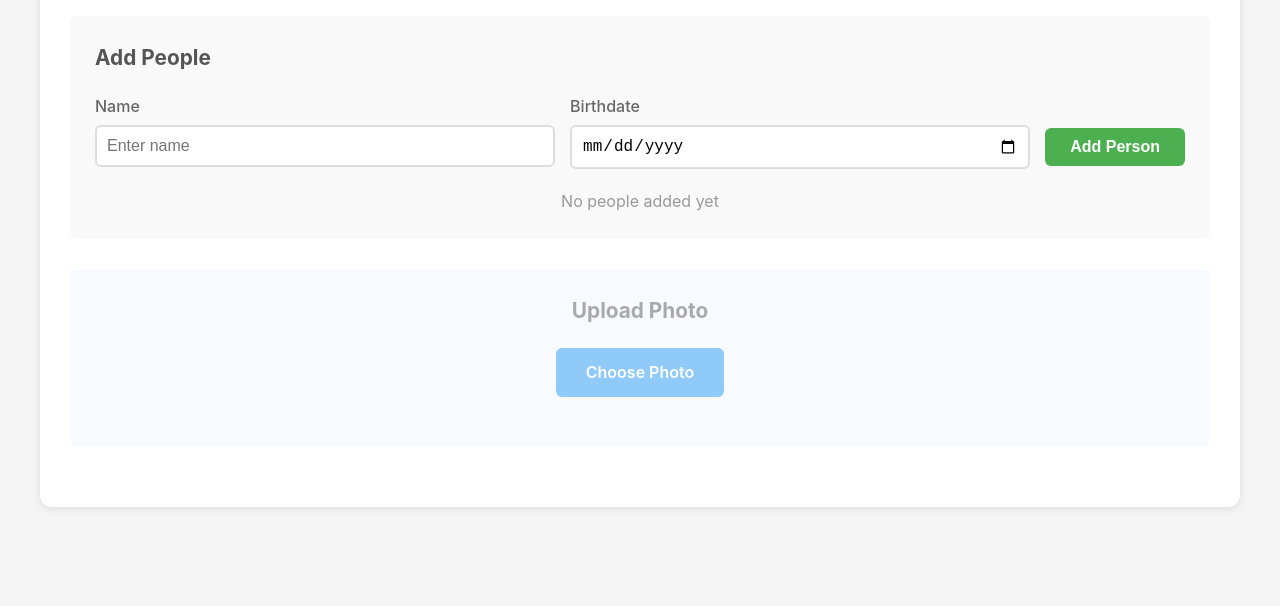
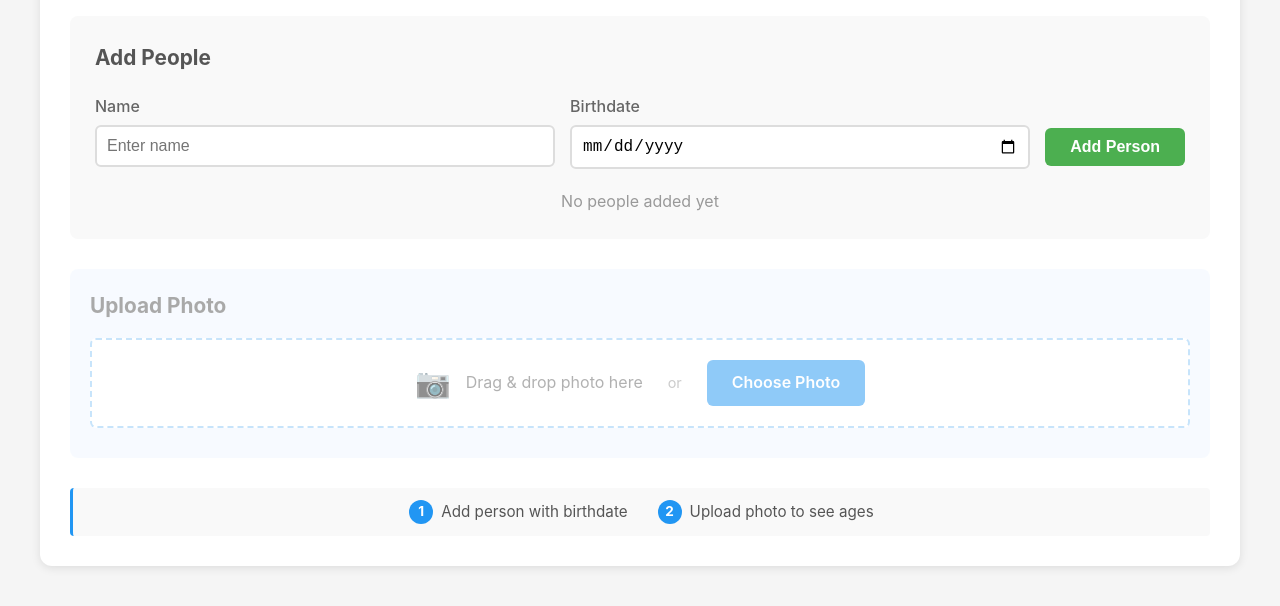
Before and after one commit to pg0/daysold, a plain HTML site: page index.html in a window 1280 px wide. Shown: the part 128-734 px from the top of the page. Drawn offline with Linux system fonts and the light colour scheme.

Commit message:
updated design

```diff
--- a/index.html
+++ b/index.html
@@ -152,10 +152,9 @@
         /* Upload Section */
         .upload-section {
             background: #f0f7ff;
-            padding: 25px;
+            padding: 20px;
             border-radius: 8px;
             margin-bottom: 30px;
-            text-align: center;
         }
 
         .upload-section.disabled {
@@ -165,25 +164,26 @@
 
         .upload-section h2 {
             color: #555;
-            margin-bottom: 20px;
+            margin-bottom: 15px;
             font-size: 1.3rem;
         }
+
 
         .file-input-wrapper {
             position: relative;
             display: inline-block;
             cursor: pointer;
-            margin-bottom: 15px;
         }
 
         .file-input-label {
             display: inline-block;
-            padding: 12px 30px;
+            padding: 10px 25px;
             background: #2196F3;
             color: white;
             border-radius: 6px;
             font-weight: 600;
             transition: background 0.3s;
+            white-space: nowrap;
         }
 
         .file-input-label:hover {
@@ -199,6 +199,7 @@
             margin-top: 10px;
             color: #666;
             font-style: italic;
+            padding-left: 10px;
         }
 
         /* Results Section */
@@ -286,6 +287,85 @@
             text-align: center;
         }
 
+        /* Helper text */
+        .helper-text {
+            background: #f9f9f9;
+            border-left: 3px solid #2196F3;
+            padding: 12px 20px;
+            margin-top: 30px;
+            border-radius: 4px;
+            color: #555;
+            font-size: 0.95rem;
+        }
+
+        .helper-steps {
+            display: flex;
+            gap: 30px;
+            justify-content: center;
+            align-items: center;
+        }
+
+        .helper-step {
+            display: flex;
+            align-items: center;
+            gap: 8px;
+        }
+
+        .step-number {
+            background: #2196F3;
+            color: white;
+            width: 24px;
+            height: 24px;
+            border-radius: 50%;
+            display: flex;
+            align-items: center;
+            justify-content: center;
+            font-weight: bold;
+            font-size: 0.85rem;
+        }
+
+        /* Drag and Drop Styles */
+        .drop-zone {
+            border: 2px dashed #90CAF9;
+            border-radius: 6px;
+            padding: 20px;
+            background: white;
+            transition: all 0.3s ease;
+            cursor: pointer;
+            display: flex;
+            align-items: center;
+            justify-content: center;
+            gap: 15px;
+        }
+
+        .drop-zone.dragover {
+            border-color: #4CAF50;
+            background: #e8f5e9;
+            transform: scale(1.01);
+        }
+
+        .drop-zone-content {
+            display: flex;
+            align-items: center;
+            gap: 15px;
+        }
+
+        .drop-zone-text {
+            color: #666;
+            font-size: 1rem;
+        }
+
+        .drop-zone-icon {
+            font-size: 1.8rem;
+            color: #2196F3;
+        }
+
+        .divider {
+            color: #999;
+            font-size: 0.9rem;
+            padding: 0 10px;
+        }
+
         /* Mobile Responsive */
         @media (max-width: 767px) {
             .container {
@@ -306,6 +386,21 @@
 
             .add-person-btn {
                 width: 100%;
+            }
+
+            .drop-zone-content {
+                flex-direction: column;
+                gap: 10px;
+            }
+
+            .divider {
+                display: none;
+            }
+
+            .helper-steps {
+                flex-direction: column;
+                gap: 15px;
+                align-items: flex-start;
             }
 
             .results-content {
@@ -357,11 +452,18 @@
         <!-- Upload Section -->
         <div class="upload-section disabled" id="upload-section">
             <h2>Upload Photo</h2>
-            <div class="file-input-wrapper">
-                <label class="file-input-label" for="photo-input">
-                    Choose Photo
-                </label>
-                <input type="file" id="photo-input" accept="image/*" onchange="handleImageUpload(this.files[0])">
+            <div class="drop-zone" id="drop-zone">
+                <div class="drop-zone-content">
+                    <div class="drop-zone-icon">📷</div>
+                    <div class="drop-zone-text">Drag & drop photo here</div>
+                    <div class="divider">or</div>
+                    <div class="file-input-wrapper">
+                        <label class="file-input-label" for="photo-input">
+                            Choose Photo
+                        </label>
+                        <input type="file" id="photo-input" accept="image/*" onchange="handleImageUpload(this.files[0])">
+                    </div>
+                </div>
             </div>
             <div class="file-name" id="file-name"></div>
         </div>
@@ -387,6 +489,20 @@
             </div>
             <div class="upload-another">
                 <button onclick="resetUpload()">Upload Another Photo</button>
+            </div>
+        </div>
+
+        <!-- Helper Text -->
+        <div class="helper-text">
+            <div class="helper-steps">
+                <div class="helper-step">
+                    <span class="step-number">1</span>
+                    <span>Add person with birthdate</span>
+                </div>
+                <div class="helper-step">
+                    <span class="step-number">2</span>
+                    <span>Upload photo to see ages</span>
+                </div>
             </div>
         </div>
     </div>
@@ -605,9 +721,66 @@
             document.getElementById('results-section').classList.remove('active');
         }
 
+        // Initialize drag and drop
+        function initializeDragAndDrop() {
+            const dropZone = document.getElementById('drop-zone');
+            const uploadSection = document.getElementById('upload-section');
+
+            // Prevent default drag behaviors
+            ['dragenter', 'dragover', 'dragleave', 'drop'].forEach(eventName => {
+                dropZone.addEventListener(eventName, preventDefaults, false);
+                document.body.addEventListener(eventName, preventDefaults, false);
+            });
+
+            // Highlight drop zone when item is dragged over it
+            ['dragenter', 'dragover'].forEach(eventName => {
+                dropZone.addEventListener(eventName, () => {
+                    if (!uploadSection.classList.contains('disabled')) {
+                        dropZone.classList.add('dragover');
+                    }
+                }, false);
+            });
+
+            ['dragleave', 'drop'].forEach(eventName => {
+                dropZone.addEventListener(eventName, () => {
+                    dropZone.classList.remove('dragover');
+                }, false);
+            });
+
+            // Handle dropped files
+            dropZone.addEventListener('drop', handleDrop, false);
+        }
+
+        function preventDefaults(e) {
+            e.preventDefault();
+            e.stopPropagation();
+        }
+
+        function handleDrop(e) {
+            const uploadSection = document.getElementById('upload-section');
+            if (uploadSection.classList.contains('disabled')) {
+                return;
+            }
+
+            const dt = e.dataTransfer;
+            const files = dt.files;
+
+            if (files.length > 0) {
+                const file = files[0];
+
+                // Check if it's an image
+                if (file.type.startsWith('image/')) {
+                    handleImageUpload(file);
+                } else {
+                    alert('Please drop an image file');
+                }
+            }
+        }
+
         // Initialize the page
         updatePeopleList();
         updateUploadSection();
+        initializeDragAndDrop();
 
         // Set max date for birthdate input to today
         document.getElementById('person-birthdate').max = new Date().toISOString().split('T')[0];
```
